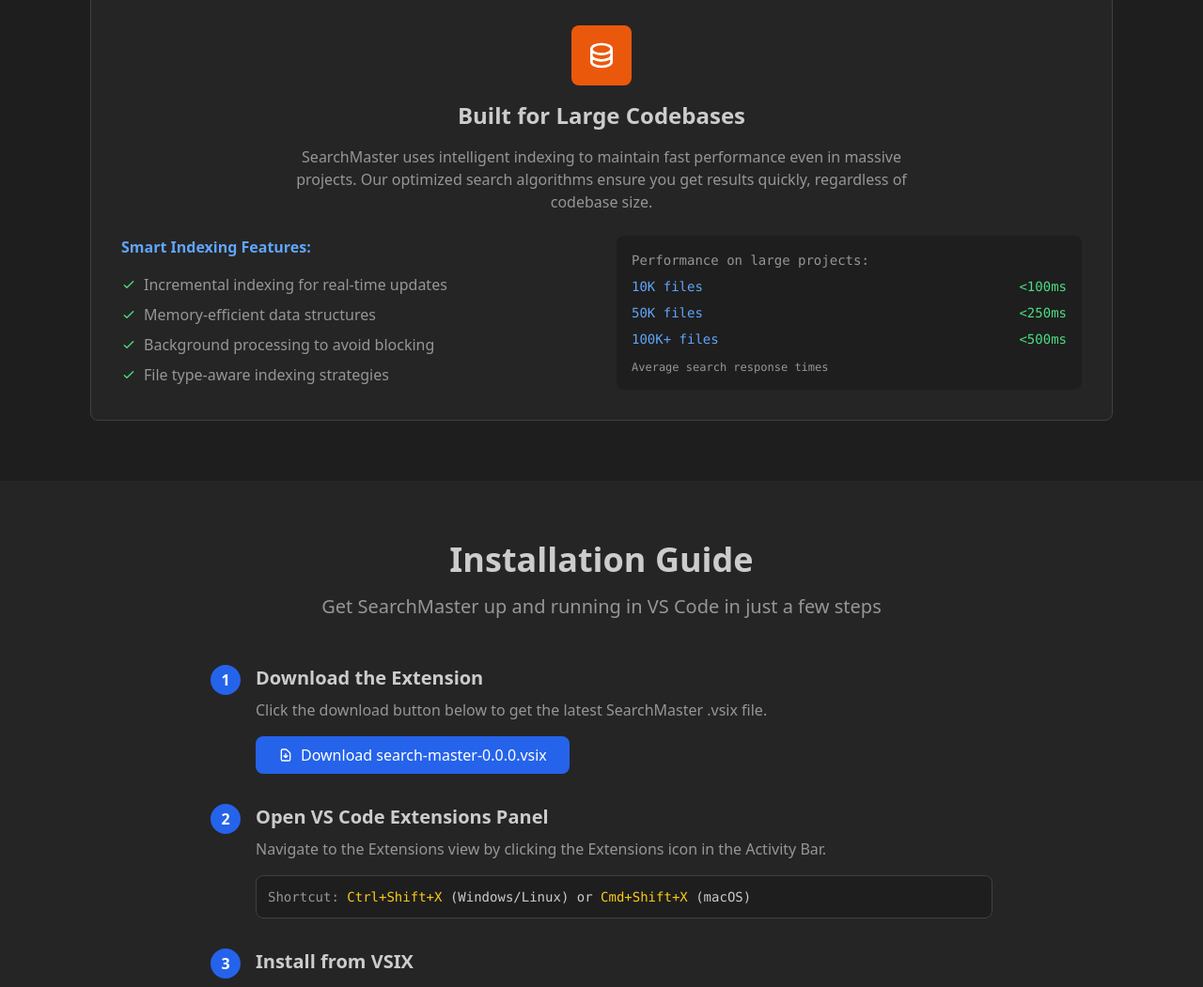
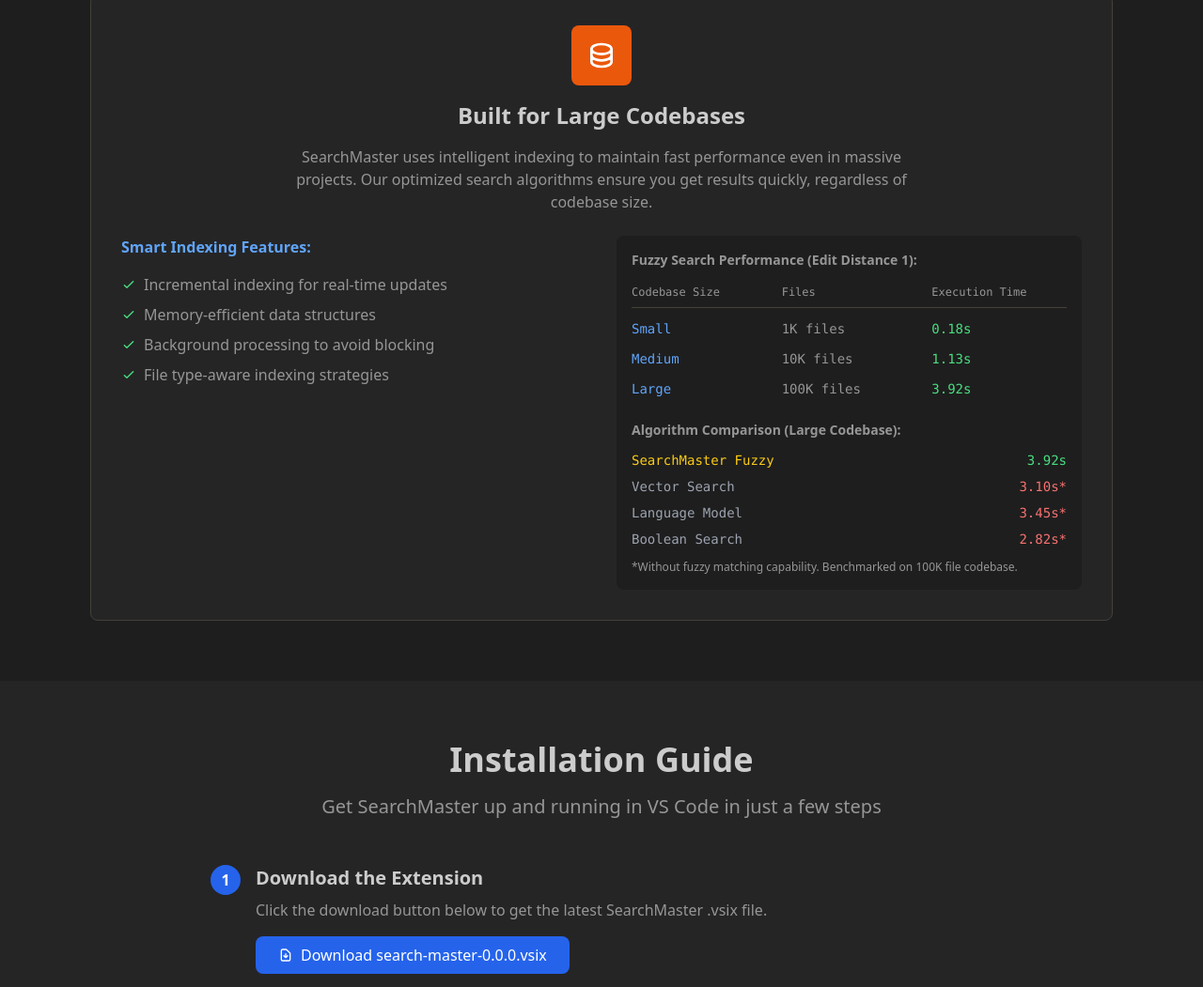
Before and after one commit to akanel15/searchmaster-site, a plain HTML site: page index.html in a window 1280 px wide. Shown: the part 2366-3417 px from the top of the page at 94% size. Drawn offline with nearby package versions, Linux system fonts and the light colour scheme.

Commit message:
Update performance section with real benchmark data
- Added actual fuzzy search performance metrics from benchmarks
- Shows scaling from 1K → 10K → 100K files (0.18s → 1.13s → 3.92s)
- Includes algorithm comparison showing competitive performance
- Highlights that other algorithms lack fuzzy matching capability
- Professional presentation of real-world performance data

```diff
--- a/index.html
+++ b/index.html
@@ -255,23 +255,51 @@
                             </li>
                         </ul>
                     </div>
-                    <div class="bg-vscode rounded-lg p-4 text-sm font-mono">
-                        <div class="text-vscode-muted mb-2">Performance on large projects:</div>
-                        <div class="space-y-2">
+                    <div class="bg-vscode rounded-lg p-4 text-sm">
+                        <div class="text-vscode-muted mb-4 font-semibold">Fuzzy Search Performance (Edit Distance 1):</div>
+                        <div class="space-y-3 font-mono">
+                            <div class="grid grid-cols-3 gap-4 text-xs text-vscode-muted border-b border-vscode pb-2">
+                                <span>Codebase Size</span>
+                                <span>Files</span>
+                                <span>Execution Time</span>
+                            </div>
+                            <div class="grid grid-cols-3 gap-4">
+                                <span class="text-blue-400">Small</span>
+                                <span class="text-vscode-muted">1K files</span>
+                                <span class="text-green-400">0.18s</span>
+                            </div>
+                            <div class="grid grid-cols-3 gap-4">
+                                <span class="text-blue-400">Medium</span>
+                                <span class="text-vscode-muted">10K files</span>
+                                <span class="text-green-400">1.13s</span>
+                            </div>
+                            <div class="grid grid-cols-3 gap-4">
+                                <span class="text-blue-400">Large</span>
+                                <span class="text-vscode-muted">100K files</span>
+                                <span class="text-green-400">3.92s</span>
+                            </div>
+                        </div>
+
+                        <div class="text-vscode-muted mb-3 mt-6 font-semibold">Algorithm Comparison (Large Codebase):</div>
+                        <div class="space-y-2 font-mono text-sm">
                             <div class="flex justify-between">
-                                <span class="text-blue-400">10K files</span>
-                                <span class="text-green-400">&lt;100ms</span>
+                                <span class="text-yellow-400">SearchMaster Fuzzy</span>
+                                <span class="text-green-400">3.92s</span>
                             </div>
                             <div class="flex justify-between">
-                                <span class="text-blue-400">50K files</span>
-                                <span class="text-green-400">&lt;250ms</span>
+                                <span class="text-gray-400">Vector Search</span>
+                                <span class="text-red-400">3.10s*</span>
                             </div>
                             <div class="flex justify-between">
-                                <span class="text-blue-400">100K+ files</span>
-                                <span class="text-green-400">&lt;500ms</span>
+                                <span class="text-gray-400">Language Model</span>
+                                <span class="text-red-400">3.45s*</span>
+                            </div>
+                            <div class="flex justify-between">
+                                <span class="text-gray-400">Boolean Search</span>
+                                <span class="text-red-400">2.82s*</span>
                             </div>
                         </div>
-                        <div class="text-xs text-vscode-muted mt-3">Average search response times</div>
+                        <div class="text-xs text-vscode-muted mt-3">*Without fuzzy matching capability. Benchmarked on 100K file codebase.</div>
                     </div>
                 </div>
             </div>
```
